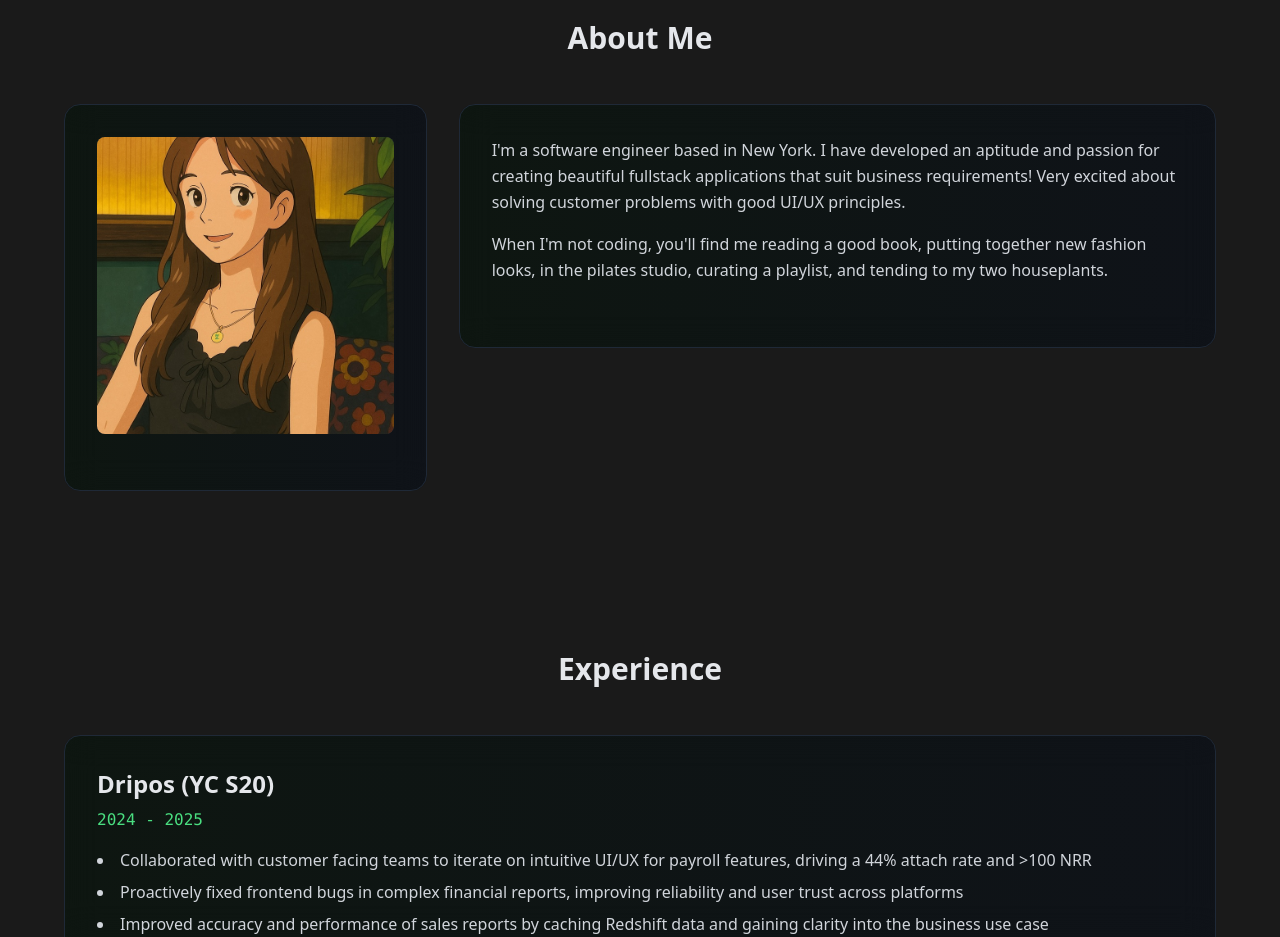
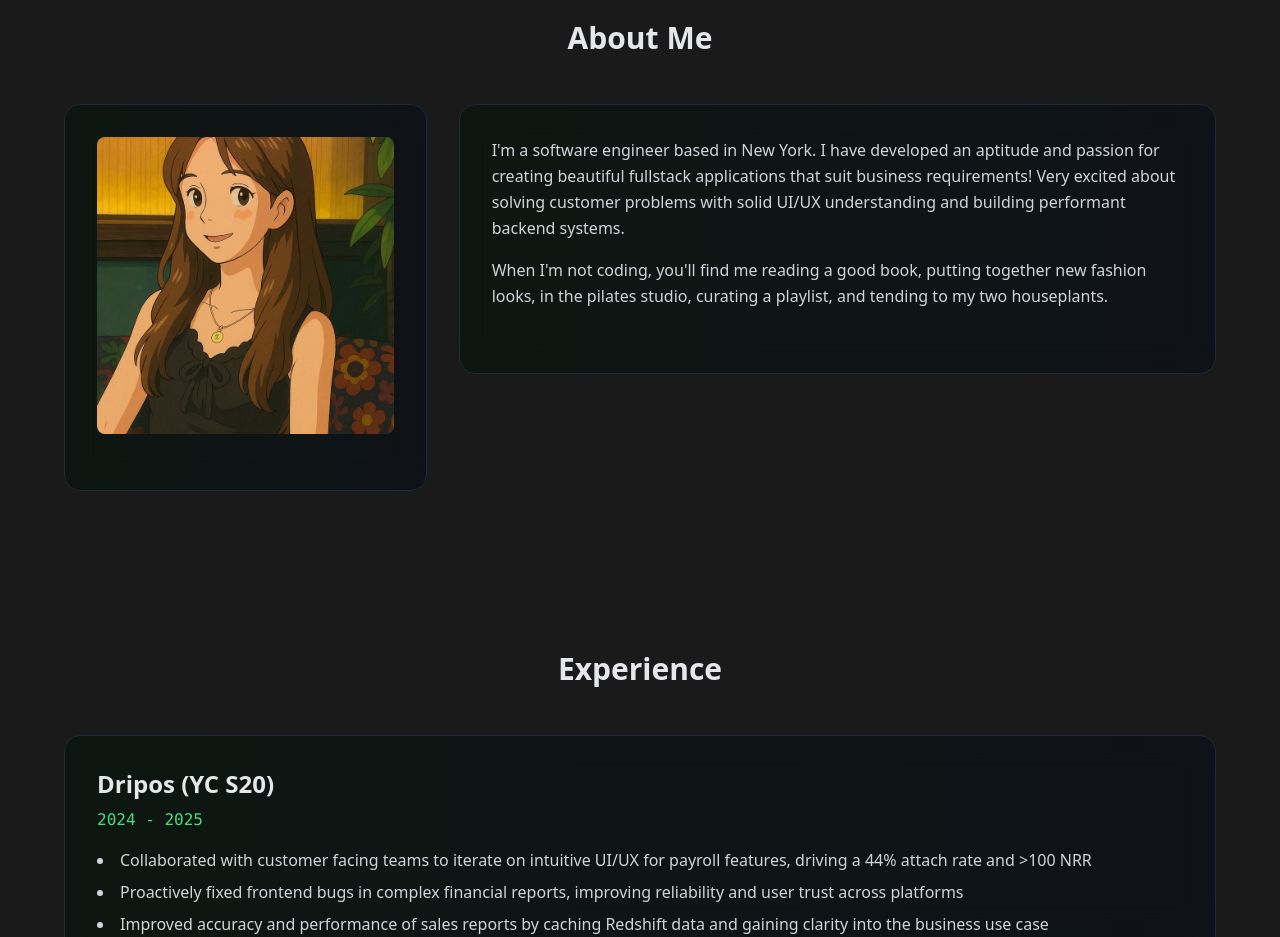
Before and after one commit to eszabo12/portfolio, a Next.js app: page / in a window 1280 px wide. Shown: the part 860-1797 px from the top of the page. Built offline with nearby package versions, Linux system fonts and the light colour scheme; no server answers.

Commit message:
tweaksss

```diff
--- a/app/components/AboutSection.tsx
+++ b/app/components/AboutSection.tsx
@@ -54,10 +54,10 @@ export default function AboutSection() {
 							<div className="relative z-10">
 								<div className="mb-8">
 									<p className="text-gray-300 leading-relaxed mb-4">
-										I'm a software engineer based in New York. I have developed an aptitude and passion for creating beautiful fullstack applications that suit business requirements! Very excited about solving customer problems with good UI/UX principles.
+										I'm a software engineer based in New York. I have developed an aptitude and passion for creating beautiful fullstack applications that suit business requirements! Very excited about solving customer problems with solid UI/UX understanding and building performant backend systems.
 									</p>
 									<p className="text-gray-300 leading-relaxed">
-										When I'm not coding, you'll find me reading a good book, putting together new fashion looks, in the pilates studio, curating a playlist, and tending to my two houseplants. 							</p>
+										When I'm not coding, you'll find me reading a good book, putting together new fashion looks, in the pilates studio, curating a playlist, and tending to my two houseplants.</p>
 								</div>
 
 
```
